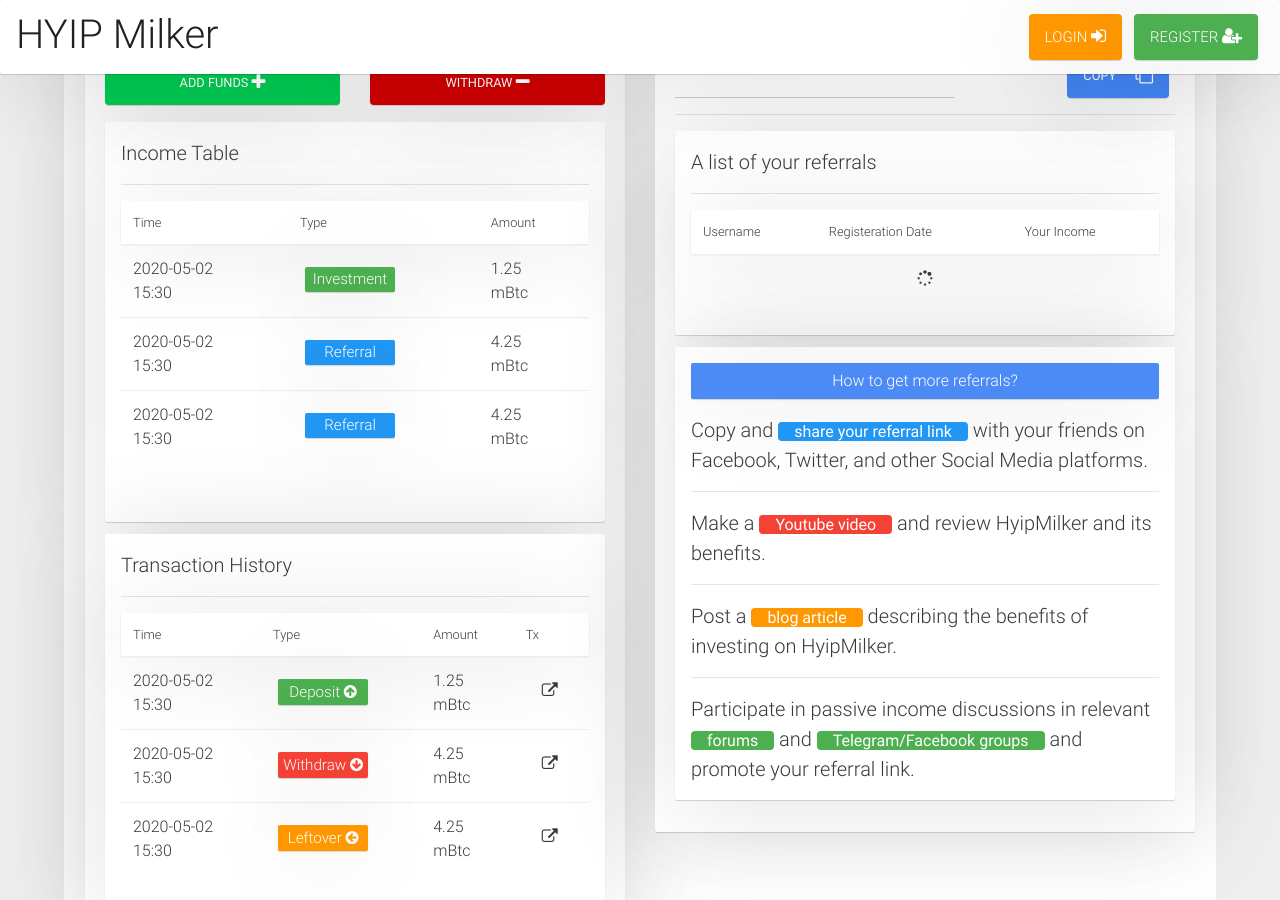
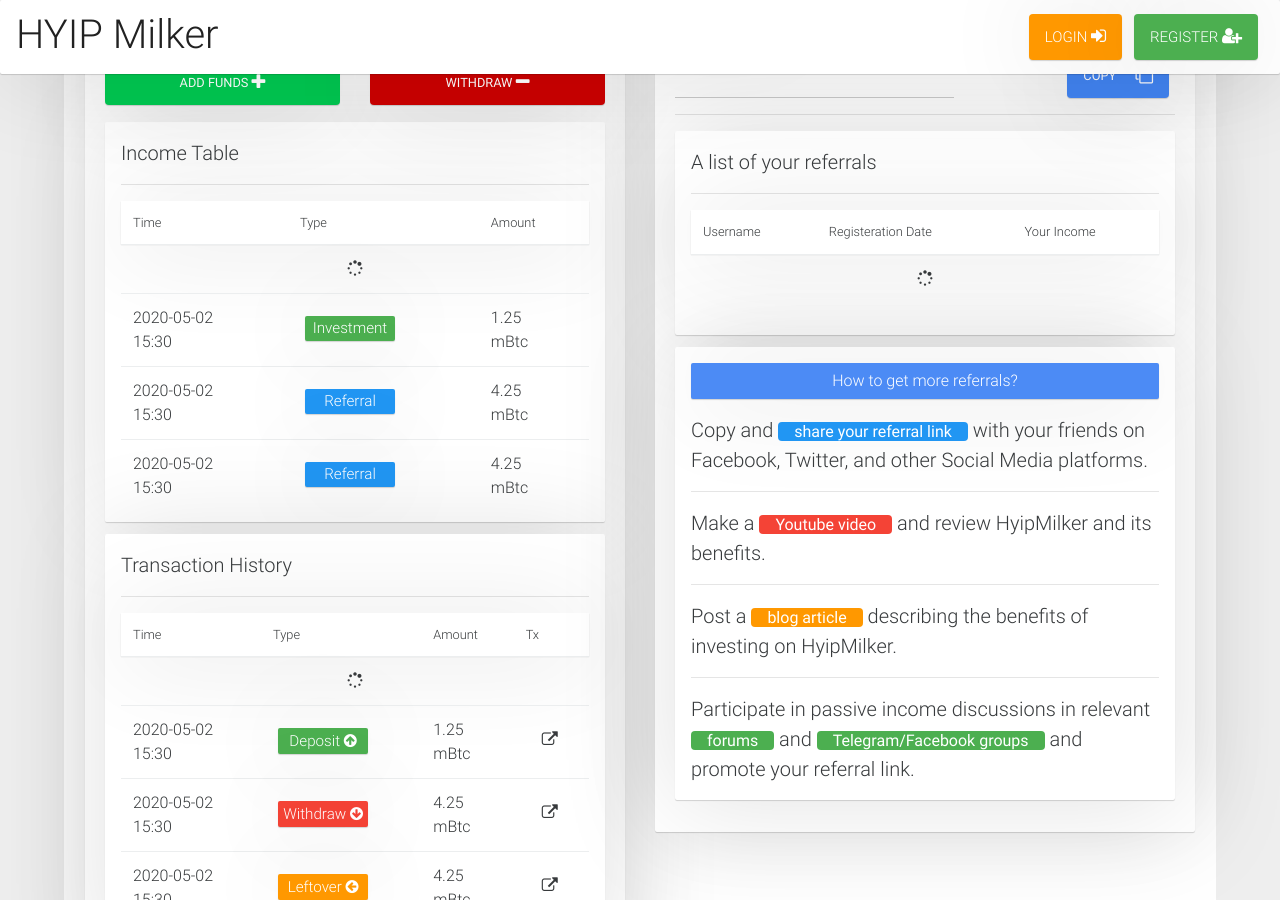
Before and after one commit to hm-gthb/hm-gthb.github.io, a Jekyll site: the page built from dashboard.html, in a window 1280 px wide and 900 px high, scrolled down 406 px. Built offline with Jekyll 4.4.1, drawn with Linux system fonts in a browser that asks for light colours; nearby versions of some CDN libraries.

Commit message:
Update dashboard.html

```diff
--- a/dashboard.html
+++ b/dashboard.html
@@ -125,6 +125,7 @@
                       </tr>
                     </thead>
                     <tbody>
+                      <tr><td colspan="3" style="text-align: center;"><i class="fa fa-spinner fa-spin"></i></td></tr>
                       <tr>
                         <td>2020-05-02<br>15:30</td>
                         <td><span class="tag green" style = "font-weight:300; width:90px; padding: 5px; margin-top: 10px;">Investment</td>
@@ -162,6 +163,7 @@
                       </tr>
                     </thead>
                     <tbody>
+                      <tr><td colspan="4" style="text-align: center;"><i class="fa fa-spinner fa-spin"></i></td></tr>
                       <tr>
                         <td>2020-05-02<br>15:30</td>
                         <td><span class="tag green" style = "font-weight:300; width:90px; padding: 5px; margin-top: 10px;">Deposit <i class="fa fa-arrow-circle-up"></i></span></td>
```
